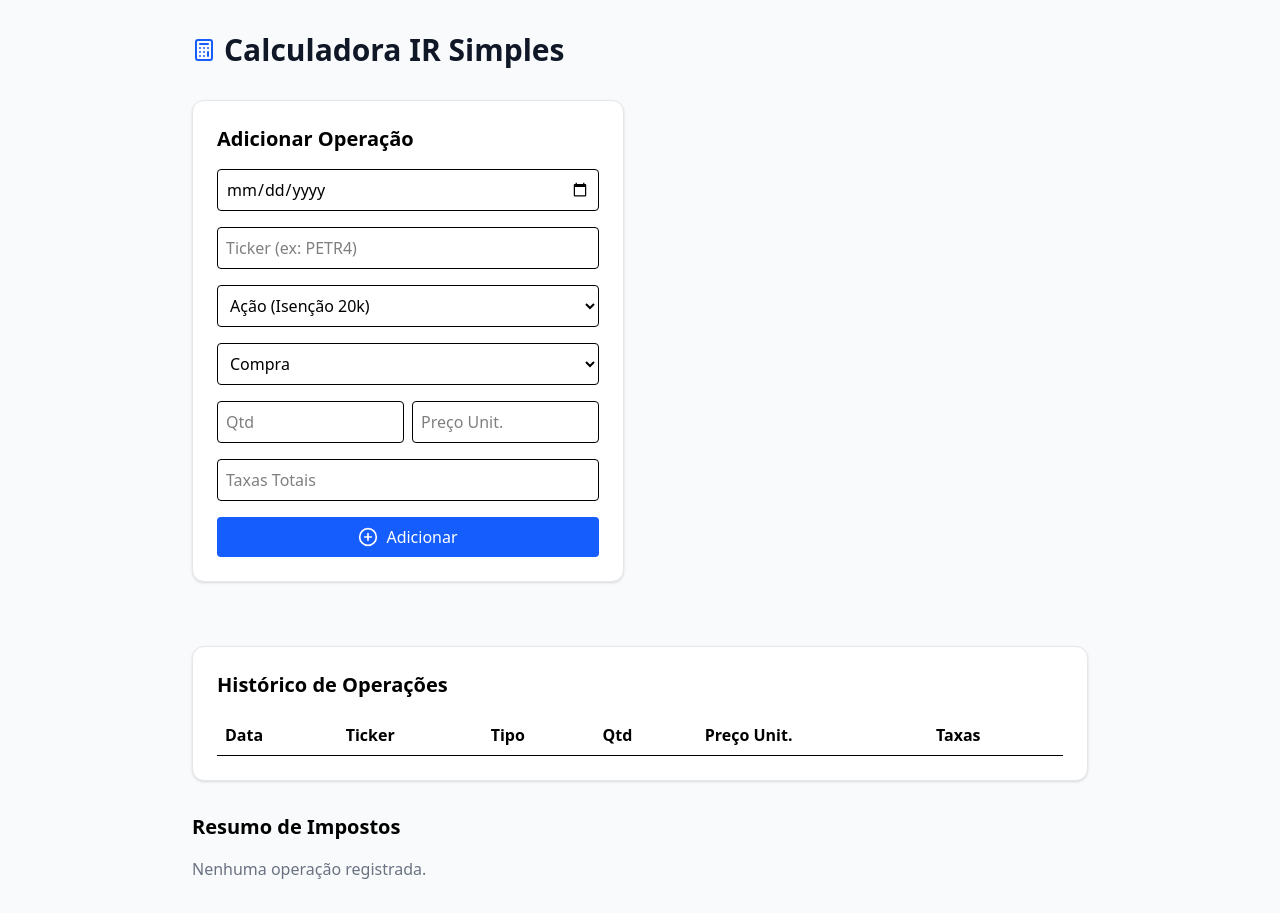
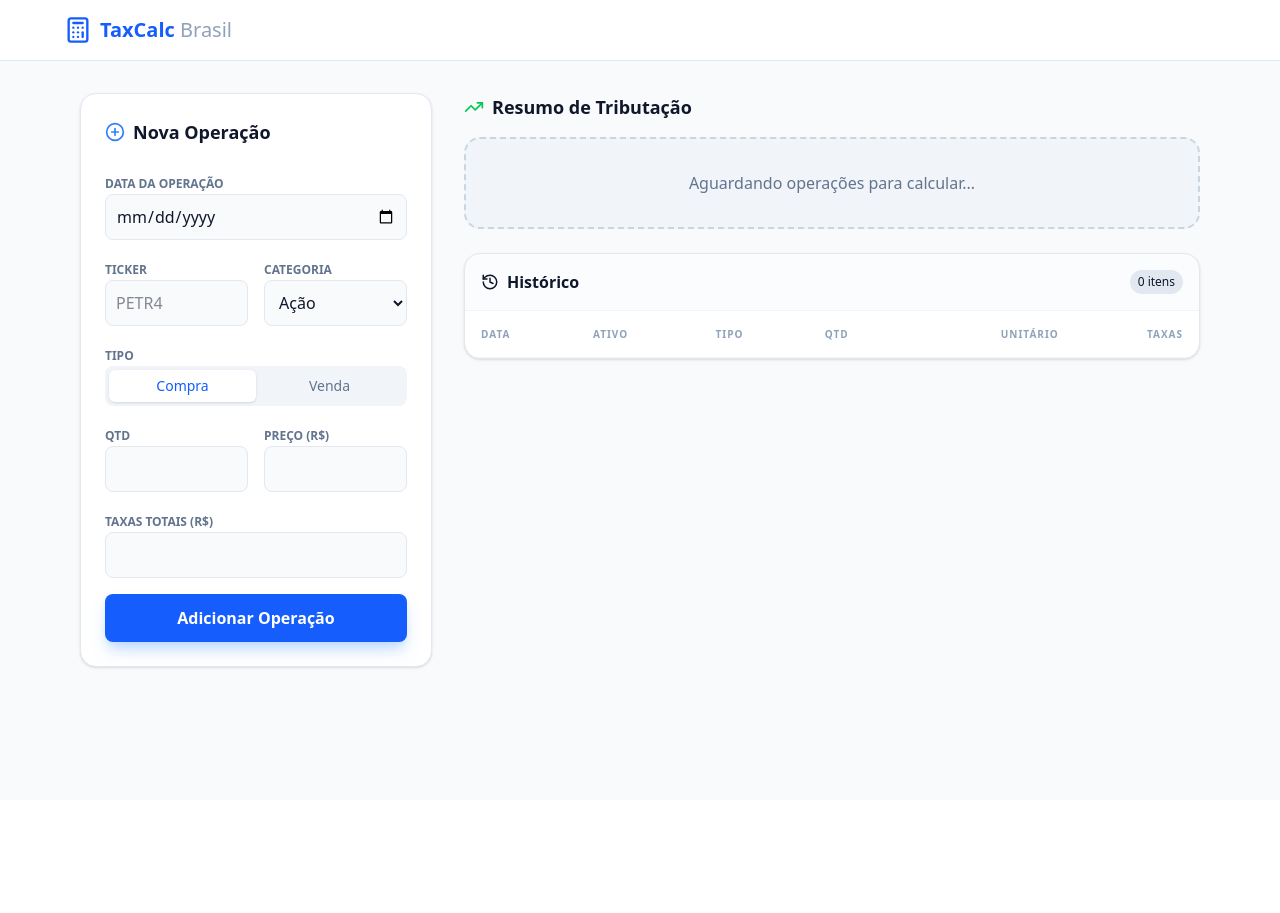
Before and after one commit to Gustyper/Calculadora_IR_Acoes, a React (Vite) app: page / in a window 1280 px wide. After the commit the page ends 800 px from the top, so only its background shows below. Built offline with nearby package versions, Linux system fonts and the light colour scheme.

Commit message:
Atualizando layout

```diff
--- a/src/App.tsx
+++ b/src/App.tsx
@@ -1,131 +1,167 @@
 import React, { useState } from 'react';
 import { useCalculadoraIR } from './hooks/useCalculadoraIR';
-import { type Operacao } from './core/types';
-import { PlusCircle, Calculator } from 'lucide-react';
+import { type TipoOperacao, type CategoriaAtivo } from './core/types';
+import { PlusCircle, Calculator, History, TrendingUp, AlertCircle, Trash2 } from 'lucide-react';
 
 export default function App() {
   const { operacoes, resultados, adicionarOperacao } = useCalculadoraIR();
 
-  // Estado local para o formulário
   const [formData, setFormData] = useState({
-    data: '',
-    ticker: '',
-    tipo: 'COMPRA' as Operacao,
-    categoria: 'ACAO' as CategoriaAtivo,
-    quantidade: 0,
-    precoUnitario: 0,
-    taxas: 0
+    data: '', ticker: '', tipo: 'COMPRA' as TipoOperacao,
+    categoria: 'ACAO' as CategoriaAtivo, quantidade: 0, precoUnitario: 0, taxas: 0
   });
 
   const handleSubmit = (e: React.FormEvent) => {
     e.preventDefault();
-    adicionarOperacao({ ...formData, id: crypto.randomUUID() });
-    setFormData({ data: '', ticker: '', tipo: 'COMPRA', quantidade: 0, precoUnitario: 0, taxas: 0 });
+    adicionarOperacao({ ...formData, id: Math.random().toString(36).substring(2, 9) });
+    setFormData({ ...formData, ticker: '', quantidade: 0, precoUnitario: 0, taxas: 0 });
   };
 
   return (
-    <div className="min-h-screen bg-gray-50 p-8 font-sans">
-      <header className="mb-8 max-w-4xl mx-auto">
-        <h1 className="text-3xl font-bold text-gray-900 flex items-center gap-2">
-          <Calculator className="text-blue-600" /> Calculadora IR Simples
-        </h1>
-      </header>
+    <div className="min-h-screen bg-slate-50 text-slate-900 font-sans antialiased">
+      {/* Navbar */}
+      <nav className="bg-white border-b border-slate-200 px-8 py-4 mb-8">
+        <div className="max-w-6xl mx-auto flex items-center justify-between">
+          <div className="flex items-center gap-2 text-blue-600 font-bold text-xl">
+            <Calculator size={28} />
+            <span>TaxCalc <span className="text-slate-400 font-light">Brasil</span></span>
+          </div>
+        </div>
+      </nav>
 
-      <main className="max-w-4xl mx-auto grid grid-cols-1 md:grid-cols-2 gap-8">
-        {/* Formulário de Inserção */}
-        <section className="bg-white p-6 rounded-xl shadow-sm border border-gray-200">
-          <h2 className="text-xl font-semibold mb-4">Adicionar Operação</h2>
+      <main className="max-w-6xl mx-auto px-4 grid grid-cols-1 lg:grid-cols-3 gap-8 pb-12">
+
+        {/* Coluna 1: Input */}
+        <div className="lg:col-span-1 space-y-6">
+          <section className="bg-white p-6 rounded-2xl shadow-sm border border-slate-200">
+            <h2 className="text-lg font-bold mb-6 flex items-center gap-2">
+              <PlusCircle size={20} className="text-blue-500" /> Nova Operação
+            </h2>
             <form onSubmit={handleSubmit} className="space-y-4">
-            <input type="date" required className="w-full p-2 border rounded"
+              <div className="space-y-1">
+                <label className="text-xs font-semibold text-slate-500 uppercase">Data da Operação</label>
+                <input type="date" required className="w-full p-2.5 bg-slate-50 border border-slate-200 rounded-lg focus:ring-2 focus:ring-blue-500 outline-none transition-all"
                   onChange={e => setFormData({...formData, data: e.target.value})} value={formData.data} />
+              </div>
 
-            <input type="text" placeholder="Ticker (ex: PETR4)" required className="w-full p-2 border rounded"
+              <div className="grid grid-cols-2 gap-4">
+                <div className="space-y-1">
+                  <label className="text-xs font-semibold text-slate-500 uppercase">Ticker</label>
+                  <input type="text" placeholder="PETR4" required className="w-full p-2.5 bg-slate-50 border border-slate-200 rounded-lg focus:ring-2 focus:ring-blue-500 outline-none"
                     onChange={e => setFormData({...formData, ticker: e.target.value.toUpperCase()})} value={formData.ticker} />
+                </div>
+                <div className="space-y-1">
+                  <label className="text-xs font-semibold text-slate-500 uppercase">Categoria</label>
+                  <select className="w-full p-2.5 bg-slate-50 border border-slate-200 rounded-lg outline-none" value={formData.categoria}
+                    onChange={e => setFormData({...formData, categoria: e.target.value as CategoriaAtivo})}>
+                    <option value="ACAO">Ação</option>
+                    <option value="BDR_ETF">BDR / ETF</option>
+                  </select>
+                </div>
+              </div>
 
-            <select
-              className="w-full p-2 border rounded"
-              value={formData.categoria}
-              onChange={e => setFormData({...formData, categoria: e.target.value as CategoriaAtivo})}
-            >
-              <option value="ACAO">Ação (Isenção 20k)</option>
-              <option value="BDR_ETF">BDR / ETF (Sem Isenção)</option>
-            </select>
+              <div className="space-y-1">
+                <label className="text-xs font-semibold text-slate-500 uppercase">Tipo</label>
+                <div className="flex p-1 bg-slate-100 rounded-lg">
+                  <button type="button" onClick={() => setFormData({...formData, tipo: 'COMPRA'})}
+                    className={`flex-1 py-1.5 rounded-md text-sm font-medium transition-all ${formData.tipo === 'COMPRA' ? 'bg-white shadow-sm text-blue-600' : 'text-slate-500'}`}>Compra</button>
+                  <button type="button" onClick={() => setFormData({...formData, tipo: 'VENDA'})}
+                    className={`flex-1 py-1.5 rounded-md text-sm font-medium transition-all ${formData.tipo === 'VENDA' ? 'bg-white shadow-sm text-orange-600' : 'text-slate-500'}`}>Venda</button>
+                </div>
+              </div>
 
-            <select className="w-full p-2 border rounded" value={formData.tipo}
-              onChange={e => setFormData({...formData, tipo: e.target.value as Operacao})}>
-              <option value="COMPRA">Compra</option>
-              <option value="VENDA">Venda</option>
-            </select>
-
-            <div className="grid grid-cols-2 gap-2">
-              <input type="number" placeholder="Qtd" className="p-2 border rounded"
+              <div className="grid grid-cols-2 gap-4">
+                <div className="space-y-1">
+                  <label className="text-xs font-semibold text-slate-500 uppercase">Qtd</label>
+                  <input type="number" className="w-full p-2.5 bg-slate-50 border border-slate-200 rounded-lg outline-none"
                     onChange={e => setFormData({...formData, quantidade: Number(e.target.value)})} value={formData.quantidade || ''} />
-              <input type="number" step="0.01" placeholder="Preço Unit." className="p-2 border rounded"
+                </div>
+                <div className="space-y-1">
+                  <label className="text-xs font-semibold text-slate-500 uppercase">Preço (R$)</label>
+                  <input type="number" step="0.01" className="w-full p-2.5 bg-slate-50 border border-slate-200 rounded-lg outline-none"
                     onChange={e => setFormData({...formData, precoUnitario: Number(e.target.value)})} value={formData.precoUnitario || ''} />
                 </div>
+              </div>
 
-            <input type="number" step="0.01" placeholder="Taxas Totais" className="w-full p-2 border rounded"
+              <div className="space-y-1">
+                <label className="text-xs font-semibold text-slate-500 uppercase">Taxas Totais (R$)</label>
+                <input type="number" step="0.01" className="w-full p-2.5 bg-slate-50 border border-slate-200 rounded-lg outline-none"
                   onChange={e => setFormData({...formData, taxas: Number(e.target.value)})} value={formData.taxas || ''} />
+              </div>
 
-            <button type="submit" className="w-full bg-blue-600 text-white p-2 rounded hover:bg-blue-700 flex justify-center items-center gap-2">
-              <PlusCircle size={20} /> Adicionar
+              <button type="submit" className="w-full bg-blue-600 text-white py-3 rounded-lg font-bold hover:bg-blue-700 shadow-lg shadow-blue-200 transition-all flex justify-center items-center gap-2">
+                Adicionar Operação
               </button>
             </form>
           </section>
+        </div>
 
-        {/* Lista de Operações Cadastradas */}
-        <section className="mt-8 bg-white p-6 rounded-xl shadow-sm border border-gray-200 col-span-full">
-          <h2 className="text-xl font-semibold mb-4">Histórico de Operações</h2>
+        {/* Coluna 2: Resultados e Histórico */}
+        <div className="lg:col-span-2 space-y-6">
+          {/* Dashboard de Impostos */}
+          <section>
+            <h2 className="text-lg font-bold mb-4 flex items-center gap-2">
+              <TrendingUp size={20} className="text-green-500" /> Resumo de Tributação
+            </h2>
+            <div className="grid grid-cols-1 sm:grid-cols-2 gap-4">
+              {resultados.map(res => (
+                <div key={res.mes} className="bg-white p-5 rounded-2xl border border-slate-200 shadow-sm relative overflow-hidden group">
+                  <div className={`absolute top-0 right-0 w-2 h-full ${res.darfEmitir ? 'bg-red-500' : 'bg-green-500'}`} />
+                  <div className="flex justify-between items-start mb-4">
+                    <div>
+                      <p className="text-xs font-bold text-slate-400 uppercase tracking-wider">{res.mes}</p>
+                      <h3 className="text-2xl font-black text-slate-800">R$ {res.impostoDevido.toLocaleString('pt-BR', {minimumFractionDigits: 2})}</h3>
+                    </div>
+                    {res.darfEmitir ? <AlertCircle className="text-red-500" /> : <TrendingUp className="text-green-500" />}
+                  </div>
+                  <div className="space-y-1 text-sm">
+                    <div className="flex justify-between text-slate-600"><span>Vendas (Ações):</span> <b>R$ {res.vendasTotais.toLocaleString('pt-BR')}</b></div>
+                    <div className="flex justify-between text-slate-600"><span>Lucro Líquido:</span> <b className={res.lucroTotal >= 0 ? 'text-green-600' : 'text-red-600'}>R$ {res.lucroTotal.toLocaleString('pt-BR')}</b></div>
+                  </div>
+                </div>
+              ))}
+              {resultados.length === 0 && <div className="col-span-full p-8 text-center bg-slate-100 rounded-2xl border-2 border-dashed border-slate-300 text-slate-500">Aguardando operações para calcular...</div>}
+            </div>
+          </section>
+
+          {/* Tabela de Histórico */}
+          <section className="bg-white rounded-2xl shadow-sm border border-slate-200 overflow-hidden">
+            <div className="p-4 border-b border-slate-100 flex items-center justify-between bg-slate-50/50">
+              <h2 className="font-bold flex items-center gap-2"><History size={18} /> Histórico</h2>
+              <span className="text-xs font-medium px-2 py-1 bg-slate-200 rounded-full">{operacoes.length} itens</span>
+            </div>
             <div className="overflow-x-auto">
-            <table className="w-full text-left">
+              <table className="w-full text-left text-sm">
                 <thead>
-                <tr className="border-b">
-                  <th className="p-2">Data</th>
-                  <th className="p-2">Ticker</th>
-                  <th className="p-2">Tipo</th>
-                  <th className="p-2">Qtd</th>
-                  <th className="p-2">Preço Unit.</th>
-                  <th className="p-2">Taxas</th>
+                  <tr className="text-slate-400 uppercase text-[10px] tracking-widest border-b border-slate-100">
+                    <th className="p-4 font-semibold">Data</th>
+                    <th className="p-4 font-semibold">Ativo</th>
+                    <th className="p-4 font-semibold">Tipo</th>
+                    <th className="p-4 font-semibold">Qtd</th>
+                    <th className="p-4 font-semibold text-right">Unitário</th>
+                    <th className="p-4 font-semibold text-right">Taxas</th>
                   </tr>
                 </thead>
-              <tbody>
+                <tbody className="divide-y divide-slate-50">
                   {operacoes.map(op => (
-                  <tr key={op.id} className="border-b hover:bg-gray-50">
-                    <td className="p-2">{op.data}</td>
-                    <td className="p-2 font-mono font-bold">{op.ticker}</td>
-                    <td className="p-2">
-                      <span className={`text-xs font-bold px-2 py-1 rounded ${op.tipo === 'COMPRA' ? 'bg-blue-100 text-blue-700' : 'bg-orange-100 text-orange-700'}`}>
+                    <tr key={op.id} className="hover:bg-slate-50 transition-colors">
+                      <td className="p-4 text-slate-600">{new Date(op.data).toLocaleDateString('pt-BR')}</td>
+                      <td className="p-4 font-bold">{op.ticker} <span className="text-[10px] font-normal text-slate-400 ml-1">{op.categoria}</span></td>
+                      <td className="p-4">
+                        <span className={`text-[10px] font-bold px-2 py-0.5 rounded-full ${op.tipo === 'COMPRA' ? 'bg-blue-100 text-blue-700' : 'bg-orange-100 text-orange-700'}`}>
                           {op.tipo}
                         </span>
                       </td>
-                    <td className="p-2">{op.quantidade}</td>
-                    <td className="p-2">R$ {op.precoUnitario.toFixed(2)}</td>
-                    <td className="p-2 text-gray-500">R$ {op.taxas.toFixed(2)}</td>
+                      <td className="p-4">{op.quantidade}</td>
+                      <td className="p-4 text-right font-medium text-slate-700">R$ {op.precoUnitario.toFixed(2)}</td>
+                      <td className="p-4 text-right text-slate-400">R$ {op.taxas.toFixed(2)}</td>
                     </tr>
                   ))}
                 </tbody>
               </table>
             </div>
           </section>
-
-        {/* Resultados */}
-        <section className="space-y-4">
-          <h2 className="text-xl font-semibold">Resumo de Impostos</h2>
-          {resultados.length === 0 && <p className="text-gray-500">Nenhuma operação registrada.</p>}
-          {resultados.map(res => (
-            <div key={res.mes} className={`p-4 rounded-xl border ${res.darfEmitir ? 'bg-red-50 border-red-200' : 'bg-green-50 border-green-200'}`}>
-              <div className="flex justify-between items-center mb-2">
-                <span className="font-bold text-lg">{res.mes}</span>
-                <span className={`px-2 py-1 rounded text-xs font-bold ${res.darfEmitir ? 'bg-red-200 text-red-800' : 'bg-green-200 text-green-800'}`}>
-                  {res.darfEmitir ? 'DARF DEVIDO' : 'ISENTO / SEM IMPOSTO'}
-                </span>
         </div>
-              <p className="text-sm">Vendas: R$ {res.vendasTotais.toLocaleString('pt-BR')}</p>
-              <p className="text-sm">Lucro: R$ {res.lucroTotal.toLocaleString('pt-BR')}</p>
-              {res.darfEmitir && <p className="text-lg font-bold mt-2 text-red-700">Imposto: R$ {res.impostoDevido.toLocaleString('pt-BR')}</p>}
-            </div>
-          ))}
-        </section>
       </main>
     </div>
   );
```
Lines whose indentation alone changed are shown as unchanged.
